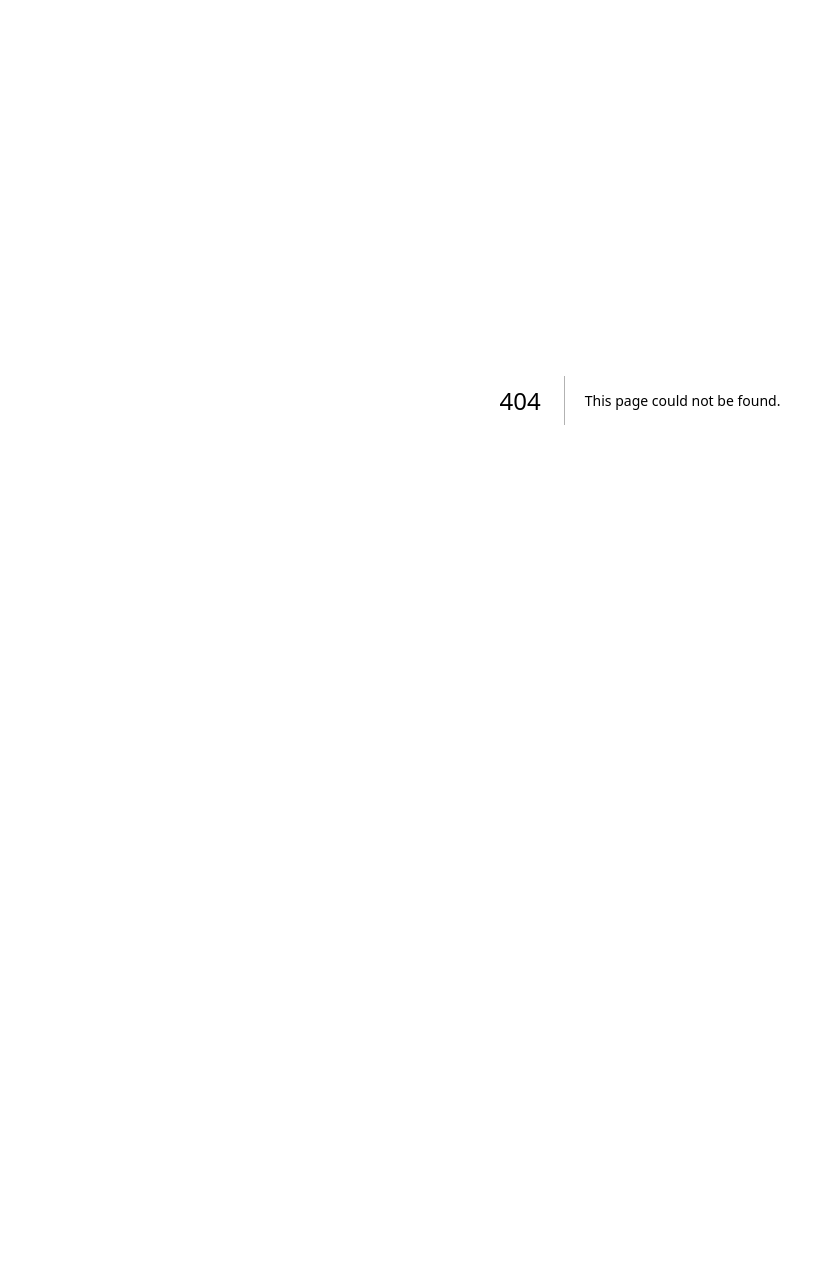
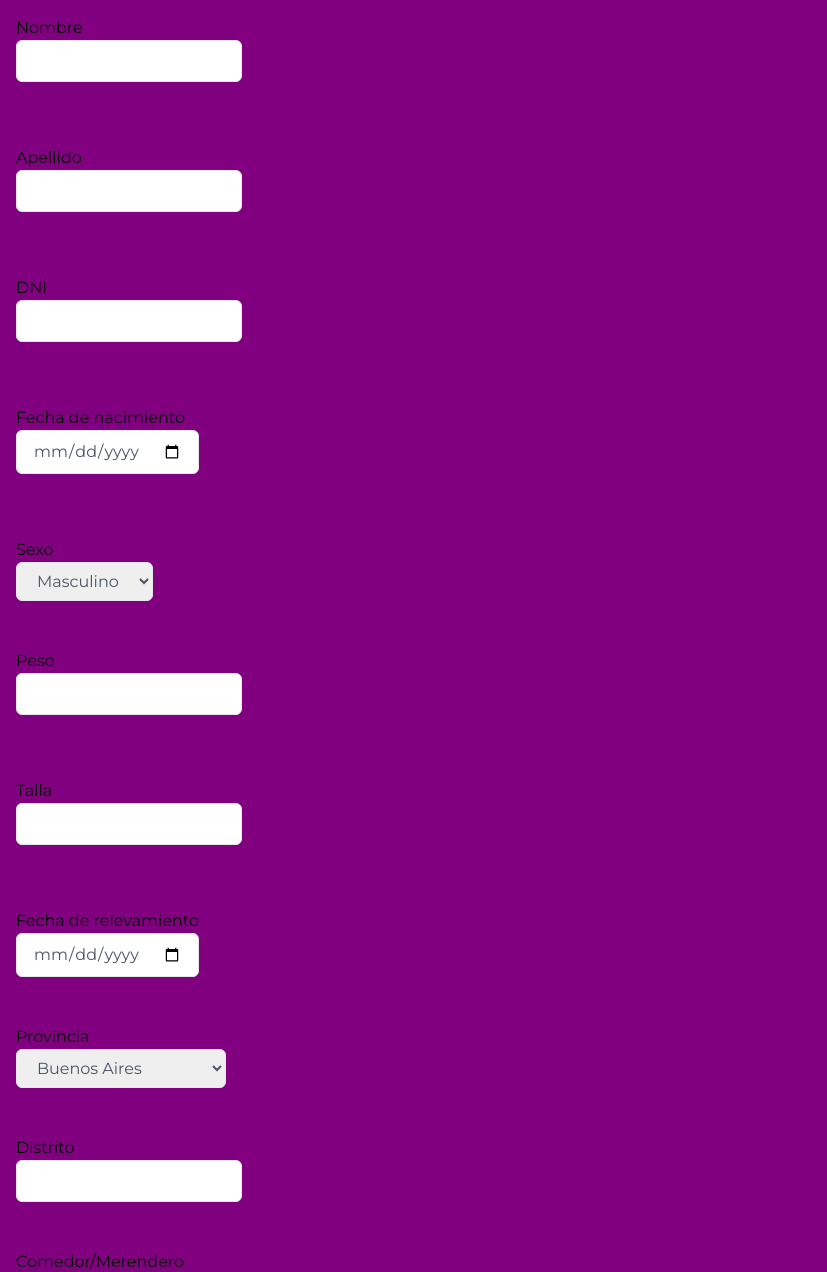
Before and after one commit to MiroslavSapunar/SIGBAS-UniversidadPopular, a Next.js app in the folder web/: page /formulario in a window 1280 px wide. Before the commit this address had no page. Shown: the top 1272 px of the page, without its empty margins (0-827 px from the left). Before the commit the page ends 800 px from the top, so only its background shows below. Built offline with nearby package versions, Linux system fonts and the light colour scheme.

Commit message:
Add files via upload

```diff
--- /dev/null
+++ b/web/src/app/dataValidation.js
@@ -0,0 +1,64 @@
+const validateForm = formSelector =>{
+    const formElement = document.querySelector(formSelector);
+
+     const validationOptions = [
+        {
+            attribute: 'required',
+            isValid: input => input.value.trim() !== '',
+            errorMessage: (input, label) => `${label.textContent} es requerido`
+        },
+        {
+            attribute: 'minlength',
+            isValid: input => input.value && input.value.length >= parseInt(input.minLength, 10),
+            errorMessage: (input, label) => `${label.textContent} necesita al menos ${input.minLength} caracteres`,
+        },
+
+     ];
+
+     const validateSingleFormGroup = formGroup => {
+
+        const label = formGroup.querySelector('label');
+        const input = formGroup.querySelector('input, textarea');
+        const errorContainer = formGroup.querySelector('.error');
+
+        let formGroupError = false;
+        for(const option of validationOptions) {
+            if(input.hasAttribute(option.attribute) && !option.isValid(input)){
+                errorContainer.textContent = option.errorMessage(input, label);
+                input.classList.add('border-red-700');
+                input.classList.remove('border-green-700');
+                let formGroupError = true;
+            }
+        }
+        if(!formGroupError){
+            errorContainer.textContent = '';
+            input.classList.add('border-green-700');
+            input.classList.remove('border-red-700');
+        }
+    };
+
+
+    formElement.setAtribute('novalidate', '');
+
+    Array.from(formElement.elements).forEach(element => {
+        element.addEventListener('blur', event => {
+            validateSingleFormGroup(event.srcElement.parentElement.parentElement)
+        });
+    })
+
+    formElement.addEventListener('submit', event=> {
+        event.preventDefault();
+        validateAllFormGroups(formElement);
+    });
+
+    const validateAllFormGroups = formToValidate => {
+        const formGroup = Array.from(formToValidate.querySelectorAll('.formGroup'));
+
+        formGroup.forEach(formGroup => {
+            validateSingleFormGroup(formGroup);
+        });
+
+    }
+};
+
+validateForm('#registrationForm');
--- /dev/null
+++ b/web/src/app/formulario/page.js
@@ -0,0 +1,194 @@
+"use client"
+
+export default function FormPage() {
+
+    return (
+      <div
+      style={{
+        backgroundColor:'purple',
+      }}
+      className="min-h-screen flex flex-col items-left justify-center"
+    >
+      <form id ="registrationForm">
+        <div class="formGroup rounded p-4 mb-4">
+          <label for="firstName">Nombre</label>
+          <div class="flex items-center">
+          <input
+                required
+                type="text"
+                name="firstName"
+                id="firstName"
+                class="rounded-md border px-4 py-2 w-half focus:outline-none text-gray-600 focus:border-yellow-400"
+          />
+          </div>
+          <div class ="error text-red-700 px-4 py-2"></div>
+        </div>
+        <div class="formGroup rounded p-4 mb-4">
+          <label for="lastName">Apellido</label>
+          <div class="flex items-center">
+          <input
+                  required
+                  type="text"
+                  name="lastName"
+                  id="lastName"
+                  class="rounded-md border px-4 py-2 w-half focus:outline-none text-gray-600 focus:border-yellow-400"
+            />
+          </div>
+          <div class ="error text-red-700 py-2"></div>
+        </div>
+        <div class ="formGroup rounded p-4 mb-4">
+          <label for="dni">DNI</label>
+          <div class="flex items-center">
+          <input
+                  required
+                  type="number"
+                  name="dni"
+                  id="dni"
+                  class="rounded-md border px-4 py-2 w-half focus:outline-none text-gray-600 focus:border-yellow-400"
+            />
+          </div>
+          <div class ="error text-red-700 py-2"></div>
+        </div>
+        <div class ="formGroup rounded p-4 mb-4">
+          <label for="birthday">Fecha de nacimiento</label>
+          <div class="flex items-center">
+          <input
+                  required
+                  type="date"
+                  name="birthday"
+                  class="rounded-md border px-4 py-2 w-half focus:outline-none text-gray-600 focus:border-yellow-400"
+            />
+          </div>
+          <div class ="error text-red-700 py-2"></div>
+        </div>
+        <div class ="formGroup rounded p-4 mb-4">
+          <label for="sex" >Sexo</label>
+          <div class="flex items-center">
+          <select
+                  id="sex"
+                  name="sex"
+          class="rounded-md border px-4 py-2 w-half focus:outline-none text-gray-600 focus:border-yellow-400">
+                <option>Masculino</option>
+                <option>Femenino</option>
+              </select>
+          </div>
+        </div>
+        <div class ="formGroup rounded p-4 mb-4">
+          <label for="weight">Peso</label>
+          <div class="flex items-center">
+          <input
+                  required
+                  type="number"
+                  name="weight"
+                  id="weight"
+                  class="rounded-md border px-4 py-2 w-half focus:outline-none text-gray-600 focus:border-yellow-400"
+            />
+          </div>
+          <div class ="error text-red-700 py-2"></div>
+        </div>
+        <div class ="formGroup rounded p-4 mb-4">
+          <label for="height">Talla</label>
+          <div class="flex items-center">
+          <input
+                  required
+                  type="number"
+                  name="height"
+                  id="height"
+                  class="rounded-md border px-4 py-2 w-half focus:outline-none text-gray-600 focus:border-yellow-400"
+            />
+          </div>
+          <div class ="error text-red-700 py-2"></div>
+        </div>
+        <div class ="formGroup rounded p-4 mb-4">
+          <label for="surveyDay">Fecha de relevamiento</label>
+          <div class="flex items-center">
+          <input
+                  required
+                  type="date"
+                  name="surveyDay"
+                  id="surveyDay"
+                  class="rounded-md border px-4 py-2 w-half focus:outline-none text-gray-600 focus:border-yellow-400"
+            />
+          </div>
+        </div>
+        <div class ="formGroup rounded p-4 mb-4">
+          <label for="province">Provincia</label>
+          <div class="flex items-center">
+          <select
+                  id="province"
+                  name="province"
+          class="rounded-md border px-4 py-2 w-half focus:outline-none text-gray-600 focus:border-yellow-400">
+                <option>Buenos Aires</option>
+                <option>CABA</option>
+                <option>Catamarca</option>
+                <option>Chaco</option>
+                <option>Chubut</option>
+                <option>Córdoba</option>
+                <option>Corrientes</option>
+                <option>Entre Ríos</option>
+                <option>Formosa</option>
+                <option>Jujuy</option>
+                <option>La Pampa</option>
+                <option>La Rioja</option>
+                <option>Mendoza</option>
+                <option>Misiones</option>
+                <option>Neuquén</option>
+                <option>Río Negro</option>
+                <option>Salta</option>
+                <option>San Juan</option>
+                <option>San Luis</option>
+                <option>Santa Cruz</option>
+                <option>Santa Fe</option>
+                <option>Santiago del Estero</option>
+                <option>Tierra del Fuego</option>
+                <option>Tucumán</option>
+              </select>
+          </div>
+        </div>
+        <div class ="formGroup rounded p-4 mb-4">
+          <label for="district">Distrito</label>
+          <div class="flex items-center">
+          <input
+                  required
+                  type="text"
+                  name="district"
+                  id="district"
+                  class="rounded-md border px-4 py-2 w-half focus:outline-none text-gray-600 focus:border-yellow-400"
+            />
+          </div>
+        </div>
+        <div class ="formGroup rounded p-4 mb-4">
+          <label for="diningHall">Comedor/Merendero</label>
+          <div class="flex items-center">
+          <input
+                  required
+                  type="text"
+                  name="diningHall"
+                  id="diningHall"
+                  class="rounded-md border px-4 py-2 w-half focus:outline-none text-gray-600 focus:border-yellow-400"
+            />
+          </div>
+        </div>
+        <div class ="formGroup rounded p-4 mb-4">
+          <label for="formNumber">Número de planilla</label>
+          <div class="flex items-center">
+          <input
+                  required
+                  type="number"
+                  name="formNumber"
+                  id="formNumber"
+                  class="rounded-md border px-4 py-2 w-half focus:outline-none text-gray-600 focus:border-yellow-400"
+            />
+          </div>
+        </div>
+        <button
+            type="submit"
+            class="px-8 py-2 mt-4 bg-green 400 w-full rounded-full  text-white shadow-lg">
+          Registrar
+        </button>
+        <script src="/dataValidation.js"> </script>
+      </form>
+      </div>
+
+    )
+  }
```
